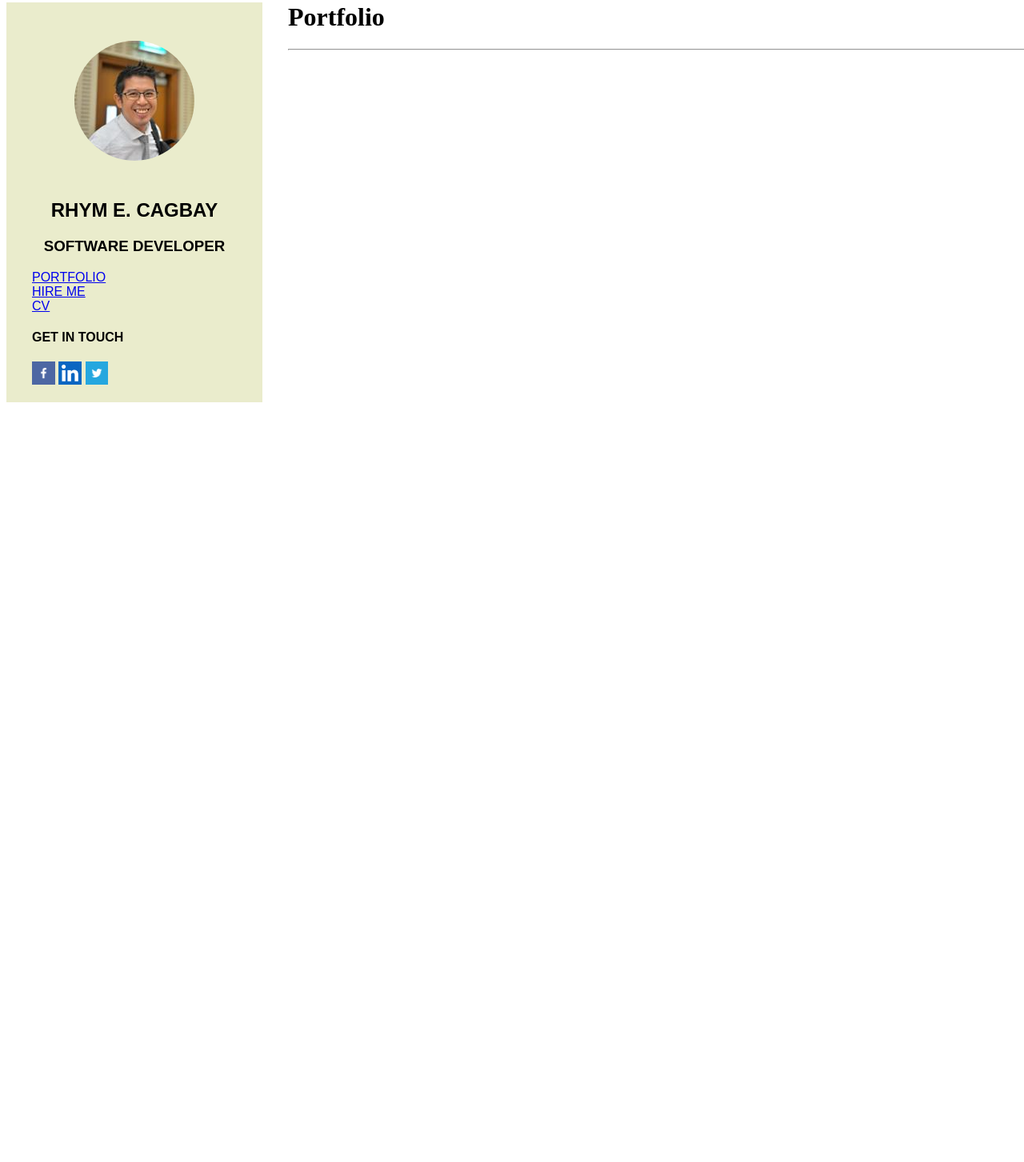
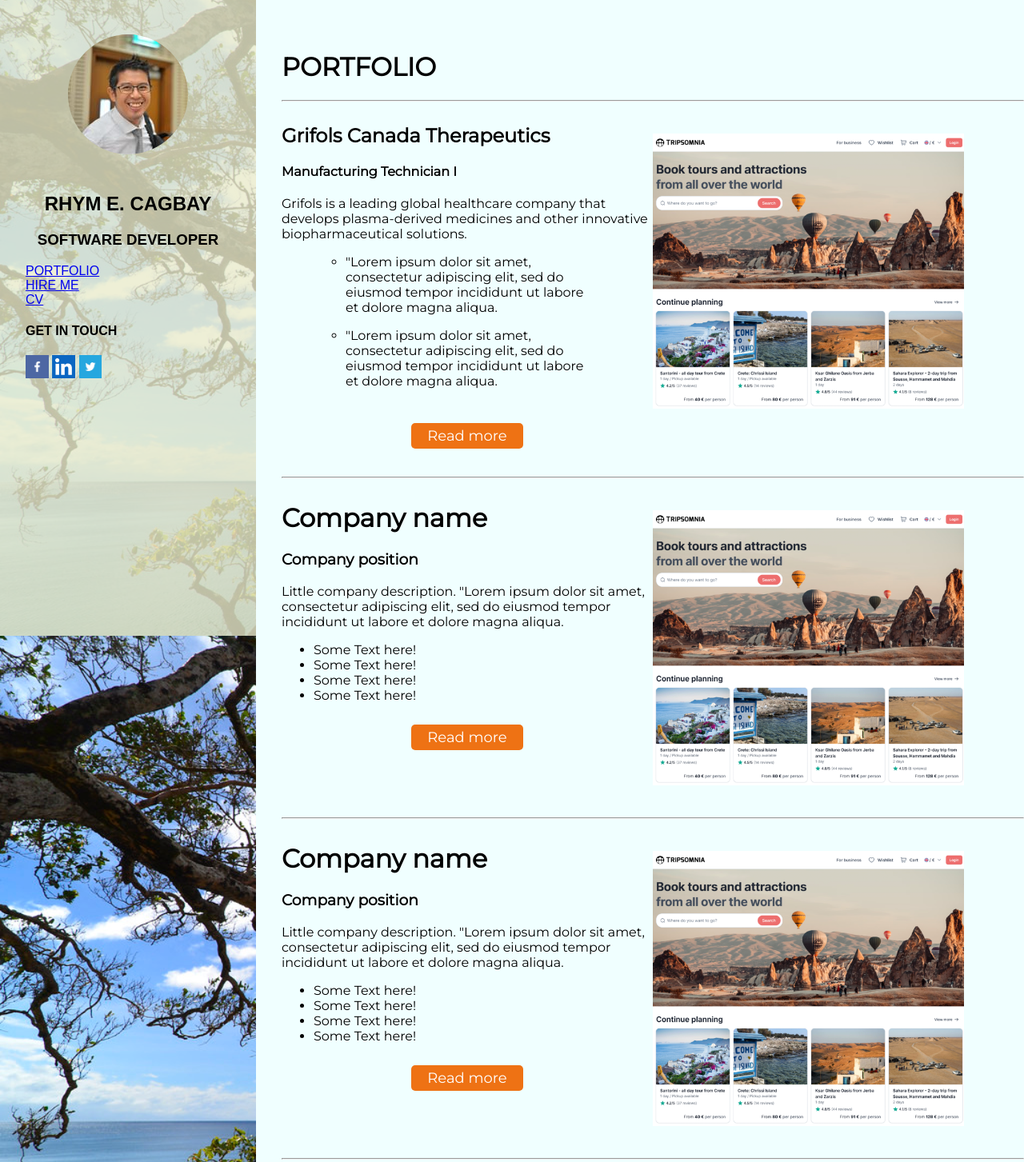
Before and after one commit to rhymece/RC, a plain HTML site: page Portfolio/index.html in a window 1280 px wide. Shown: the part 5-1458 px from the top of the page at 80% size. Before the commit the page ends 800 px from the top, so only its background shows below. Drawn offline with Linux system fonts and the light colour scheme.

Commit message:
portfolio edit

```diff
--- a/Portfolio/index.html
+++ b/Portfolio/index.html
@@ -28,12 +28,99 @@
 
     </aside>
     <div class="site-main">
-        <div class="page-title">
+        <div class="page-title uppercase">
             <h1>Portfolio</h1>
         </div>
         <hr>
-        <p>
-        </p>
+        <div class="portfolio-timeline">
+            <div class="timeline-text-side">
+                <h2>Grifols Canada Therapeutics</h2>
+                <h4>Manufacturing Technician I</h4>
+                <p>Grifols is a leading global healthcare company that develops
+                    plasma-derived medicines and other innovative biopharmaceutical solutions.</p>
+                <ul class="timeline-description">
+                    <li>"Lorem ipsum dolor sit amet, consectetur adipiscing elit, sed do eiusmod tempor
+                        incididunt ut labore et dolore magna aliqua.</li>
+                    <li>"Lorem ipsum dolor sit amet, consectetur adipiscing elit, sed do eiusmod tempor
+                        incididunt ut labore et dolore magna aliqua.</li>
+
+                </ul>
+                <div class="button-box">
+                    <a class="button" href="#">Read more</a>
+                </div>
+            </div>
+            <div class="timeline-image-side">
+                <img class="timeline-image" src="images/sample-image.png" alt="">
+            </div>
+        </div>
+
+        <hr>
+        <div class="portfolio-timeline">
+            <div class="timeline-text-side">
+                <h1>Company name</h1>
+                <h3>Company position</h3>
+                <p>Little company description. "Lorem ipsum dolor sit amet, consectetur adipiscing elit, sed do eiusmod tempor
+                    incididunt ut labore et dolore magna aliqua.  </p>
+                <ul>
+                    <li>Some Text here!</li>
+                    <li>Some Text here!</li>
+                    <li>Some Text here!</li>
+                    <li>Some Text here!</li>
+                </ul>
+                <div class="button-box">
+                    <a class="button" href="#">Read more</a>
+                </div>
+            </div>
+            <div class="timeline-image-side">
+                <img class="timeline-image" src="images/sample-image.png" alt="">
+            </div>
+        </div>
+
+        <hr>
+        <div class="portfolio-timeline">
+            <div class="timeline-text-side">
+                <h1>Company name</h1>
+                <h3>Company position</h3>
+                <p>Little company description. "Lorem ipsum dolor sit amet, consectetur adipiscing elit, sed do eiusmod tempor
+                    incididunt ut labore et dolore magna aliqua.  </p>
+                <ul>
+                    <li>Some Text here!</li>
+                    <li>Some Text here!</li>
+                    <li>Some Text here!</li>
+                    <li>Some Text here!</li>
+                </ul>
+                <div class="button-box">
+                    <a class="button" href="#">Read more</a>
+                </div>
+            </div>
+            <div class="timeline-image-side">
+                <img class="timeline-image" src="images/sample-image.png" alt="">
+            </div>
+        </div>
+
+
+        <hr>
+        <div class="portfolio-timeline">
+            <div class="timeline-text-side">
+                <h1>Company name</h1>
+                <h3>Company position</h3>
+                <p>Little company description. "Lorem ipsum dolor sit amet, consectetur adipiscing elit, sed do eiusmod tempor
+                    incididunt ut labore et dolore magna aliqua.  </p>
+                <ul>
+                    <li>Some Text here!</li>
+                    <li>Some Text here!</li>
+                    <li>Some Text here!</li>
+                    <li>Some Text here!</li>
+                </ul>
+                <div class="button-box">
+                    <a class="button" href="#">Read more</a>
+                </div>
+            </div>
+            <div class="timeline-image-side">
+                <img class="timeline-image" src="images/sample-image.png" alt="">
+            </div>
+        </div>
+
 
     </div>
 
--- a/Portfolio/styles.css/style.css
+++ b/Portfolio/styles.css/style.css
@@ -15,15 +15,21 @@
 
 body {
     width: 100%;
+    background-image: url("/Portfolio/images/background.jpg");
+    background-repeat: no-repeat;
+    background-size: 100%;
+    background-attachment: fixed;
+    margin: 0;
+
 }
 .site-sidebar {
     display: inline-block;
     width: 25%;
-    height: 500px;
     text-align: center;
     font-family: 'Monserrat', sans-serif;
-    background-color: #EAECCC;
+    background-color: rgba(234,236,204,0.8);
     position: fixed;
+    height: 100%;
 }
 .sidebar-nav, .sidebar-social-media {
     text-align: left;
@@ -46,4 +52,50 @@ body {
 .site-main {
     margin-left: 25%;
     padding-left: 2rem;
+    background-color: azure;
+    z-index: 10;
+    font-family: 'Montserrat', sans-serif;
 }
+.page-title {
+    padding-top: 3rem;
+}
+.portfolio-timeline {
+    display: grid;
+    grid-template-columns: 1fr 1fr;
+}
+.timeline-text-side {
+    grid-column: 1/2;
+}
+.timeline-image-side {
+    grid-column: 2/3;
+    margin: 2rem 2rem 2rem 0;
+}
+.timeline-image {
+    width: 90%;
+}
+.timeline-description {
+    padding: 0 5rem;
+    list-style-type: circle;
+}
+.timeline-description li {
+    padding-bottom: 1rem;
+
+}
+
+.button {
+    background-color: #EE7214;
+    color: #fff;
+    text-decoration: none;
+    font-weight: 400;
+    font-size: 18px;
+    padding: 5px 20px;
+    margin-top: 50px;
+    border-radius: 5px;
+}
+.button-box a:hover {
+    text-decoration: underline;
+}
+.button-box {
+    margin: 2rem 0;
+    text-align: center;
+}
```
Also changed, not shown: Portfolio/images/background.jpeg (added), Portfolio/images/background.jpg (added), Portfolio/images/sample-image.png (added).
